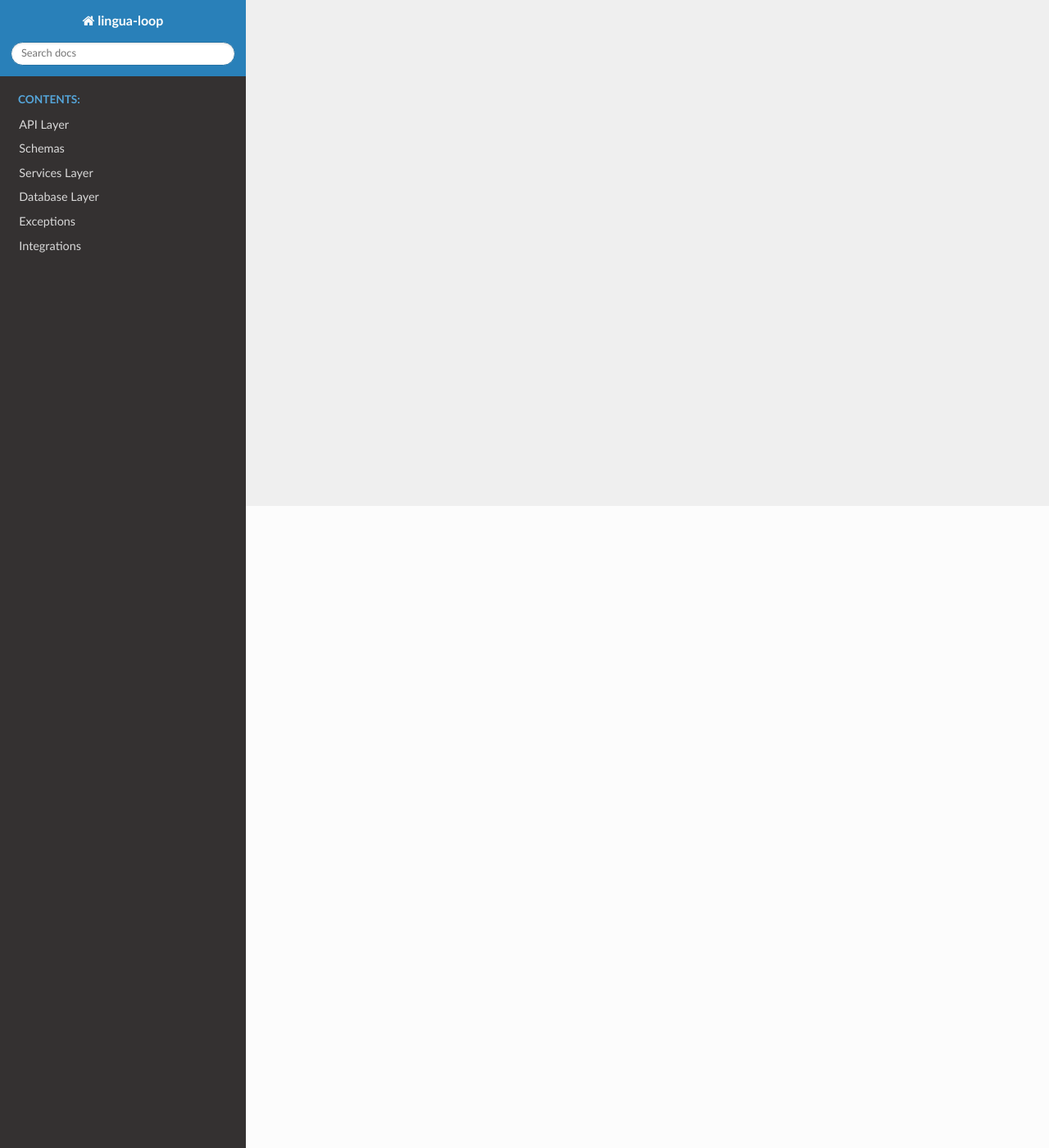
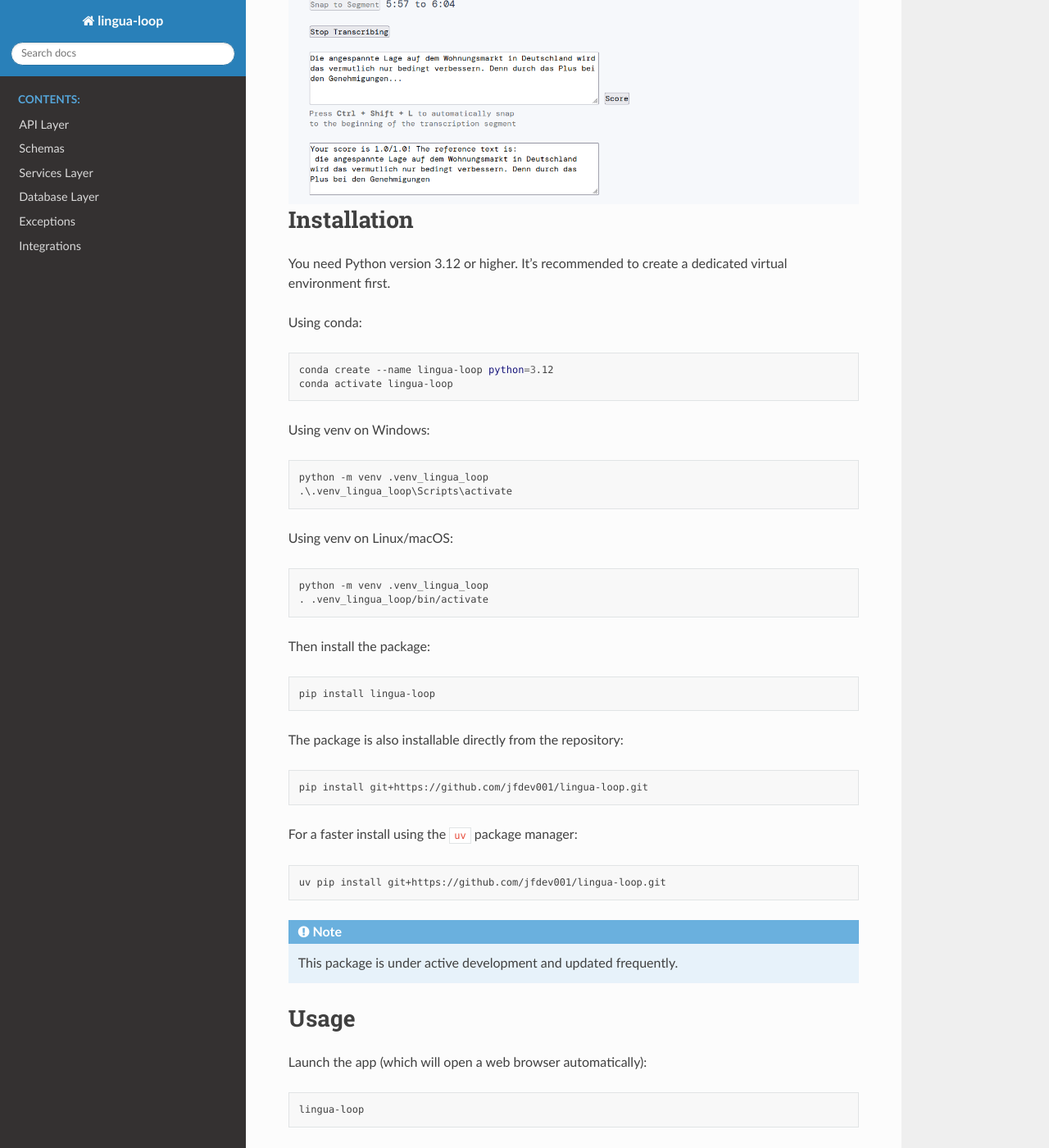
Before and after one commit to jfdev001/lingua-loop, a Sphinx documentation site: the page built from docs/index.rst, in a window 1280 px wide and 1400 px high, scrolled down 783 px. Shown: the whole window at 82% size. Built offline with Sphinx 7.4.7 and the Read the Docs theme 3.1.0, drawn with Linux system fonts in a browser that asks for light colours.

Commit message:
docs: add installation instructions and screenshot of webapp (#50)

```diff
--- a/docs/index.rst
+++ b/docs/index.rst
@@ -3,6 +3,66 @@ Welcome to lingua-loop's documentation!
 
 A web application to train your listening skills by transcribing real speech
 from YouTube videos.
+
+.. image:: _static/lingua-loop.png
+   :align: center
+
+Installation
+============
+
+You need Python version 3.12 or higher. It's recommended to create a dedicated
+virtual environment first.
+
+Using conda:
+
+.. code-block:: bash
+
+   conda create --name lingua-loop python=3.12
+   conda activate lingua-loop
+
+Using venv on Windows:
+
+.. code-block:: bat
+
+   python -m venv .venv_lingua_loop
+   .\.venv_lingua_loop\Scripts\activate
+
+Using venv on Linux/macOS:
+
+.. code-block:: bash
+
+   python -m venv .venv_lingua_loop
+   . .venv_lingua_loop/bin/activate
+
+Then install the package:
+
+.. code-block:: bash
+
+   pip install lingua-loop
+
+The package is also installable directly from the repository:
+
+.. code-block:: bash
+
+   pip install git+https://github.com/jfdev001/lingua-loop.git
+
+For a faster install using the ``uv`` package manager:
+
+.. code-block:: bash
+
+   uv pip install git+https://github.com/jfdev001/lingua-loop.git
+
+.. note::
+   This package is under active development and updated frequently.
+
+Usage
+=====
+
+Launch the app (which will open a web browser automatically):
+
+.. code-block:: bash
+
+   lingua-loop
 
 .. toctree::
    :maxdepth: 1
```
Also changed, not shown: docs/_static/lingua-loop.png (added).
